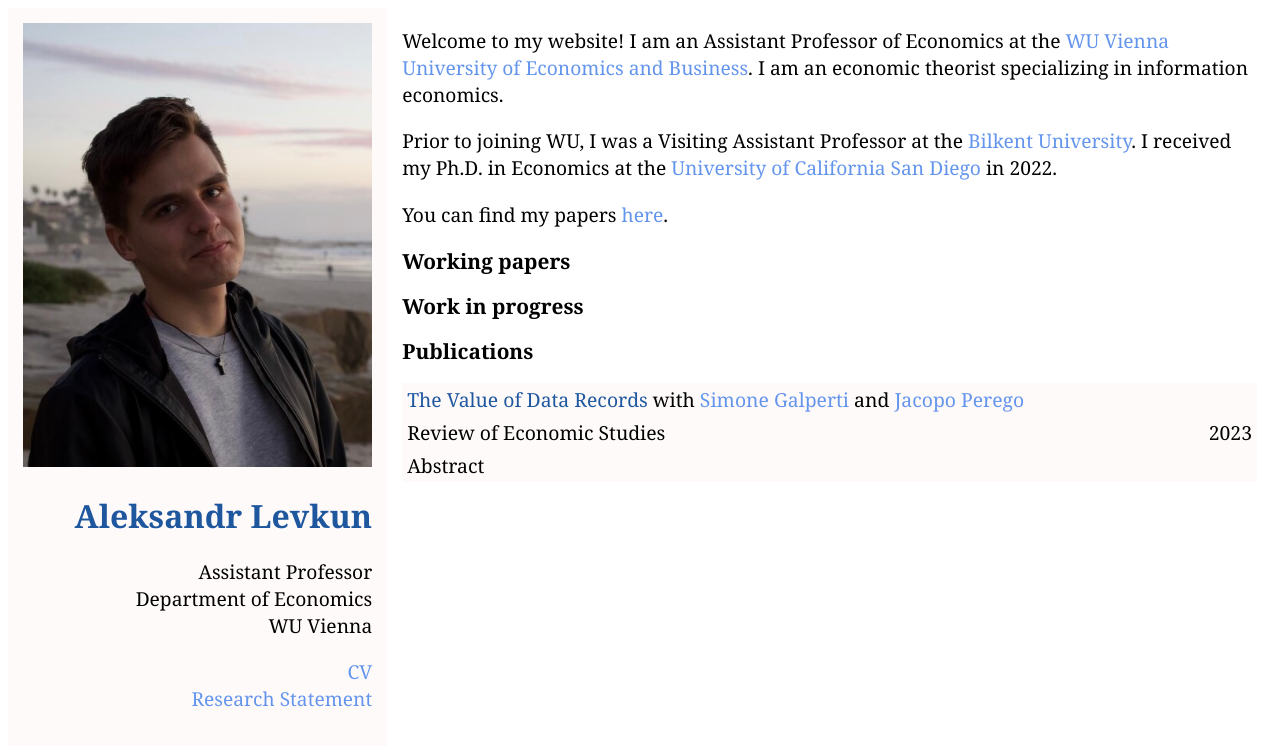
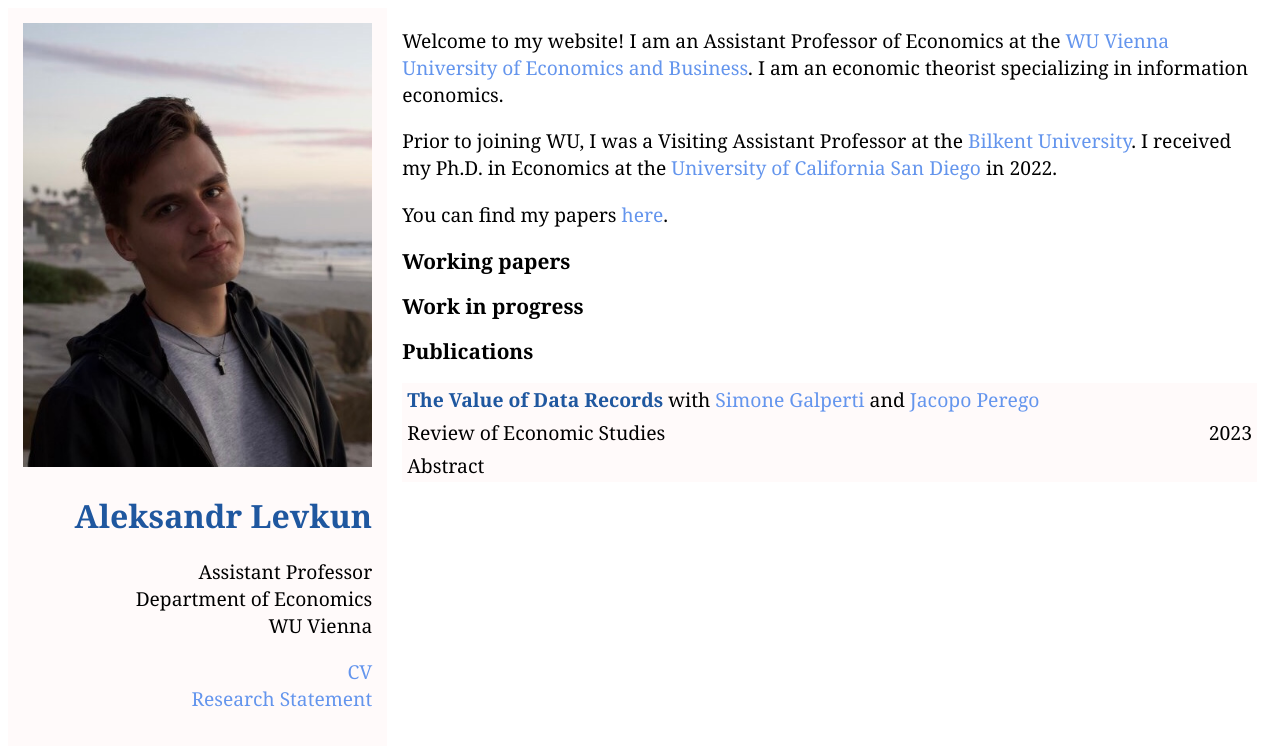
Before and after one commit to alevkun/alevkun.github.io, a Jekyll site: the page built from index.html, in a window 1280 px wide. Shown: the top 746 px of the page. Built offline with Jekyll 4.4.1, drawn with Linux system fonts in a browser that asks for light colours.

Commit message:
Update index.html

```diff
--- a/index.html
+++ b/index.html
@@ -27,7 +27,8 @@
 		<col span="2" style="text-align: right;"><!-- style="visibility: collapse"-->
 	</colgroup>
 	<tr>
-		<td style="width:90%"><span style="color:#1F579F;">The Value of Data Records</span> with <a href="https://sites.google.com/site/simonegalperti/">Simone Galperti</a> and
+		<td style="width:90%"><a href="https://alevkun.github.io/assets/pdf/glp.pdf" style="color:#1F579F;font-weight:bold;">The Value of Data Records</a> with
+			<a href="https://sites.google.com/site/simonegalperti/">Simone Galperti</a> and
 			<a href="http://www.jperego.com/">Jacopo Perego</a></td>
 		<td> </td>
 	</tr>
```
